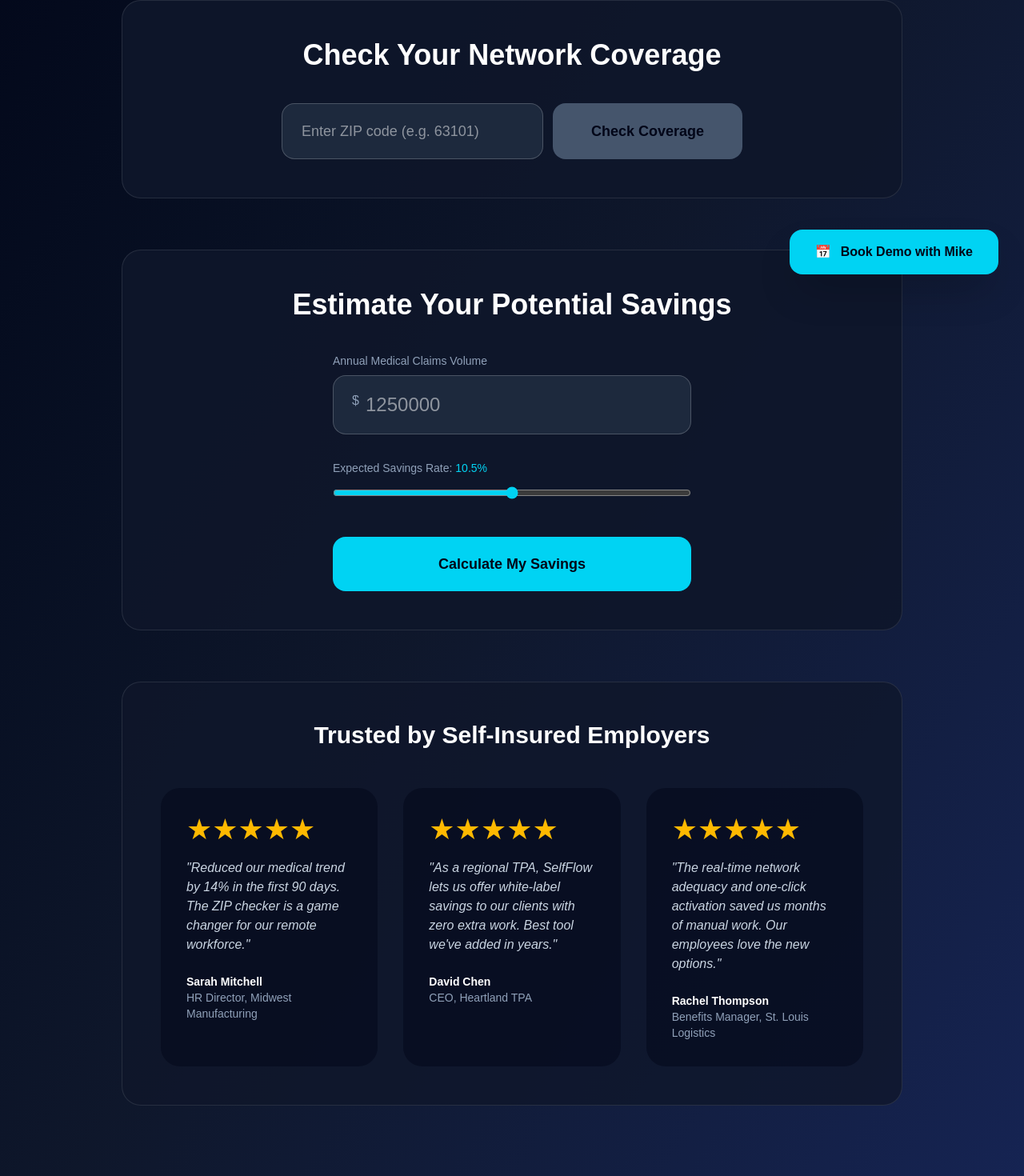
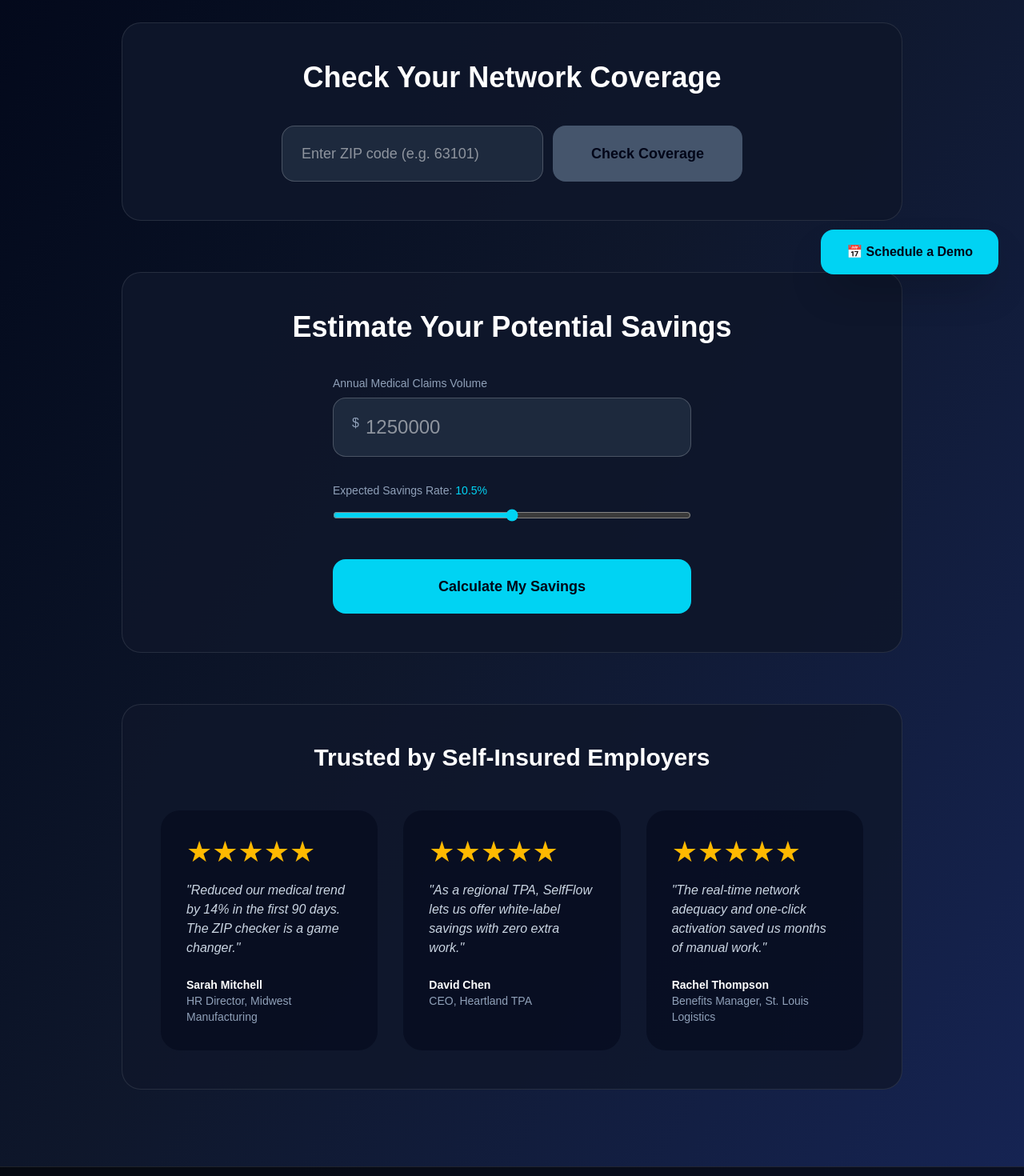
Before and after one commit to ryunstuart/quantum-selfflow, a Next.js app in the folder frontend/: page / in a window 1280 px wide. Shown: the part 425-1895 px from the top of the page at 80% size. Built offline with nearby package versions, Linux system fonts and the light colour scheme.

Commit message:
Full homepage - removed Mike name, generic demo verbiage

```diff
--- a/frontend/app/page.tsx
+++ b/frontend/app/page.tsx
@@ -26,7 +26,7 @@ export default function Home() {
 
   useEffect(() => {
     if (toast) {
-      const timer = setTimeout(() => setToast(null), 3500);
+      const timer = setTimeout(() => setToast(null), 4000);
       return () => clearTimeout(timer);
     }
   }, [toast]);
@@ -89,7 +89,7 @@ export default function Home() {
       setProjectedSavings(savings);
       setCalculating(false);
       showToast(`Projected savings: $${savings.toLocaleString()}`);
-    }, 700);
+    }, 800);
   };
 
   const currentYear = new Date().getFullYear();
@@ -128,7 +128,7 @@ export default function Home() {
       <div className="max-w-5xl mx-auto px-4 md:px-6 pt-12 md:pt-20 pb-24 flex-1">
         <div className="text-center mb-12 md:mb-16">
           <h1 className="text-5xl md:text-7xl font-bold tracking-tighter mb-6">Plug in.<br />Start Saving.</h1>
-          <p className="text-lg md:text-xl text-slate-300">Real-time Priority PPO network + instant savings for self-insured employers and TPAs</p>
+          <p className="text-lg md:text-xl text-slate-300 max-w-2xl mx-auto">Real-time Priority PPO network + instant savings for self-insured employers and TPAs</p>
         </div>
 
         {/* ZIP Checker */}
@@ -231,57 +231,45 @@ export default function Home() {
           </div>
         </div>
 
-        {/* Trust Signals / Testimonials */}
+        {/* Testimonials */}
         <div className="bg-slate-900/80 border border-white/10 rounded-3xl p-8 md:p-12">
           <h2 className="text-3xl font-semibold text-center mb-12">Trusted by Self-Insured Employers</h2>
           <div className="grid md:grid-cols-3 gap-8">
-            <div className="bg-slate-950/50 p-8 rounded-3xl">
-              <div className="text-amber-400 text-4xl mb-4">★★★★★</div>
-              <p className="italic text-slate-300">"Reduced our medical trend by 14% in the first 90 days. The ZIP checker is a game changer for our remote workforce."</p>
-              <div className="mt-6 text-sm">
-                <div className="font-semibold">Sarah Mitchell</div>
-                <div className="text-slate-400">HR Director, Midwest Manufacturing</div>
+            {[
+              { quote: "Reduced our medical trend by 14% in the first 90 days. The ZIP checker is a game changer.", name: "Sarah Mitchell", title: "HR Director, Midwest Manufacturing" },
+              { quote: "As a regional TPA, SelfFlow lets us offer white-label savings with zero extra work.", name: "David Chen", title: "CEO, Heartland TPA" },
+              { quote: "The real-time network adequacy and one-click activation saved us months of manual work.", name: "Rachel Thompson", title: "Benefits Manager, St. Louis Logistics" }
+            ].map((t, i) => (
+              <div key={i} className="bg-slate-950/50 p-8 rounded-3xl">
+                <div className="text-amber-400 text-4xl mb-4">★★★★★</div>
+                <p className="italic text-slate-300">"{t.quote}"</p>
+                <div className="mt-6 text-sm">
+                  <div className="font-semibold">{t.name}</div>
+                  <div className="text-slate-400">{t.title}</div>
+                </div>
               </div>
-            </div>
-
-            <div className="bg-slate-950/50 p-8 rounded-3xl">
-              <div className="text-amber-400 text-4xl mb-4">★★★★★</div>
-              <p className="italic text-slate-300">"As a regional TPA, SelfFlow lets us offer white-label savings to our clients with zero extra work. Best tool we've added in years."</p>
-              <div className="mt-6 text-sm">
-                <div className="font-semibold">David Chen</div>
-                <div className="text-slate-400">CEO, Heartland TPA</div>
-              </div>
-            </div>
-
-            <div className="bg-slate-950/50 p-8 rounded-3xl">
-              <div className="text-amber-400 text-4xl mb-4">★★★★★</div>
-              <p className="italic text-slate-300">"The real-time network adequacy and one-click activation saved us months of manual work. Our employees love the new options."</p>
-              <div className="mt-6 text-sm">
-                <div className="font-semibold">Rachel Thompson</div>
-                <div className="text-slate-400">Benefits Manager, St. Louis Logistics</div>
-              </div>
-            </div>
+            ))}
           </div>
         </div>
       </div>
 
-      {/* Floating Demo Button */}
+      {/* Floating Generic Demo Button */}
       <button
         onClick={() => setShowDemoModal(true)}
         className="fixed bottom-8 right-8 bg-cyan-400 hover:bg-cyan-300 text-slate-950 font-semibold px-8 py-4 rounded-2xl shadow-2xl flex items-center gap-3 z-50 transition-all active:scale-95"
       >
-        <span>📅</span> Book Demo with Mike
+        📅 Schedule a Demo
       </button>
 
-      {/* Demo Modal */}
+      {/* Generic Demo Modal */}
       {showDemoModal && (
         <div className="fixed inset-0 bg-black/80 flex items-center justify-center z-[200] p-4">
           <div className="bg-slate-900 border border-white/10 rounded-3xl p-10 max-w-md w-full text-center">
             <h3 className="text-3xl font-semibold mb-4">Ready to See Quantum SelfFlow Live?</h3>
-            <p className="text-slate-400 mb-8">Schedule a quick 15-minute demo with Mike to review your savings potential.</p>
+            <p className="text-slate-400 mb-8">Schedule a quick 15-minute demo with our team to review your potential savings and get started.</p>
 
             <button
-              onClick={() => { alert("✅ Demo request sent! Mike will reach out shortly."); setShowDemoModal(false); }}
+              onClick={() => { alert("✅ Demo request sent! Our team will reach out shortly."); setShowDemoModal(false); }}
               className="w-full bg-cyan-400 hover:bg-cyan-300 text-slate-950 font-semibold py-5 rounded-2xl mb-4"
             >
               Yes - Schedule Demo
```
